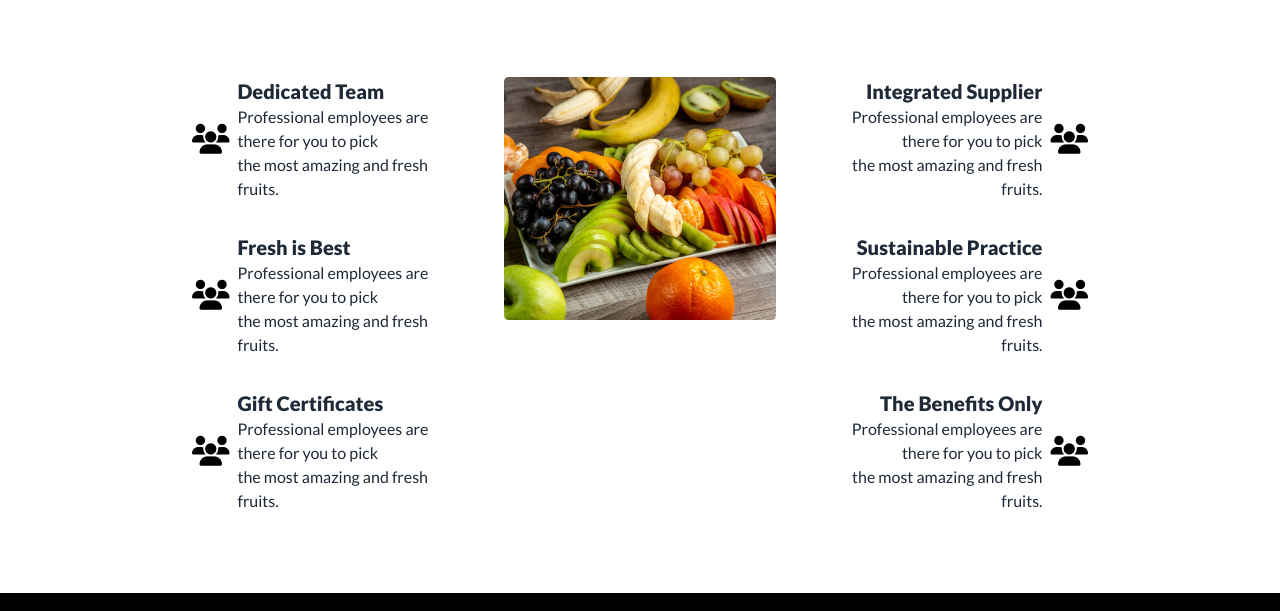
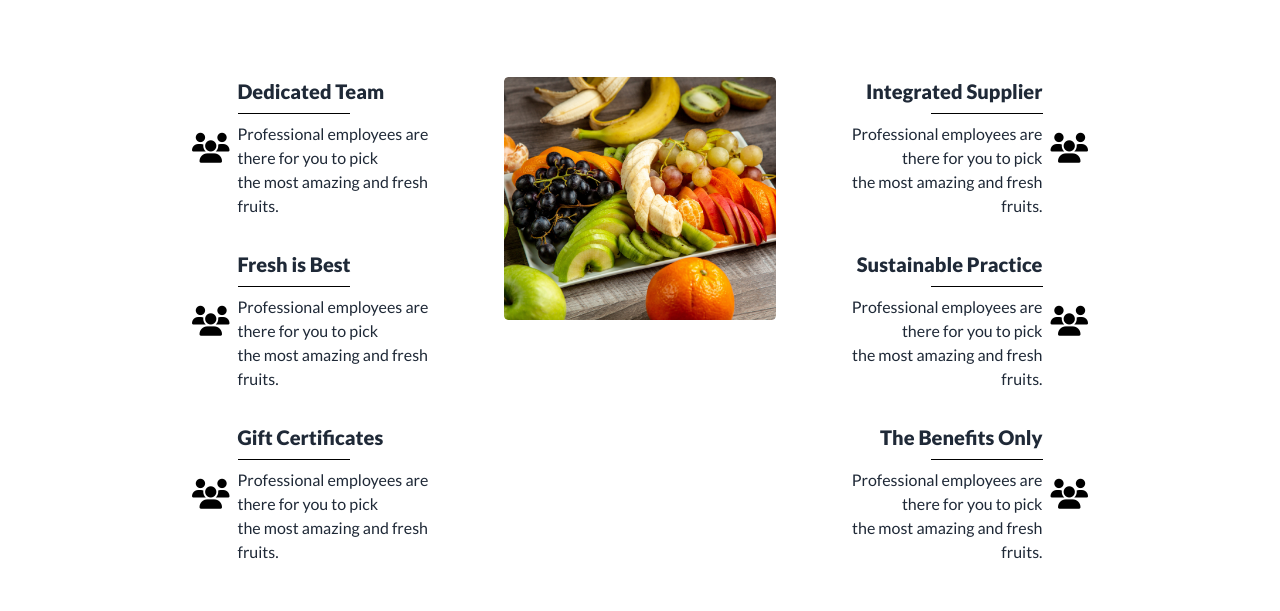
Before and after one commit to Armansasn/fruit-burst-assignment-2, a plain HTML site: page index.html in a window 1280 px wide. Shown: the part 2519-3130 px from the top of the page. Drawn offline with nearby package versions, Linux system fonts and the light colour scheme.

Commit message:
add this one

```diff
--- a/index.html
+++ b/index.html
@@ -26,7 +26,7 @@
 </head>
 <body style="font-family: 'Lato', sans-serif;">
     <header class="lg:mx-48">
-      <div class="bg-[#F85559] flex flex-row-reverse lg:flex-row justify-between items-center rounded-full px-5">
+      <div class="bg-[#F85559] flex flex-row-reverse lg:flex-row justify-between items-center rounded-full lg:px-5">
         <div class="">
           <div class="dropdown">
             <label tabindex="0" class="btn btn-ghost lg:hidden btn-circle">
@@ -38,7 +38,7 @@
               <li><a href="" class="text-white text-xl">Shop</a></li>
               <li><a href="" class="text-white text-xl">All Fruits</a></li>
             </ul>
-            <ul tabindex="0" class="menu menu-sm dropdown-content mt-3 z-[5]  shadow bg-base-100 rounded-box">
+            <ul tabindex="0" class="menu menu-sm absolute lg:relative -left-16 w-28 dropdown-content mt-3 bg-red-500 z-[5]  shadow bg-base-100 rounded-box">
               <li><a href="">Home</a></li>
               <li><a href="">About us</a></li>
               <li><a href="">Shop</a></li>
@@ -436,6 +436,7 @@
                 <i class="fa-solid fa-users text-3xl" style="color: #000000;"></i>
                 <div>
                   <h4 class="text-xl font-extrabold">Dedicated Team</h4>
+                  <hr class="w-28 items-end border-black border-3 my-2">
                   <p>Professional employees are there for you to pick <br> the most amazing and fresh fruits.</p>
                 </div>
               </div>
@@ -443,6 +444,7 @@
                 <i class="fa-solid fa-users text-3xl" style="color: #000000;"></i>
                 <div>
                   <h4 class="text-xl font-extrabold">Fresh is Best</h4>
+                  <hr class="w-28 items-end border-black border-3 my-2">
                   <p>Professional employees are there for you to pick <br> the most amazing and fresh fruits.</p>
                 </div>
               </div>
@@ -450,6 +452,7 @@
                 <i class="fa-solid fa-users text-3xl" style="color: #000000;"></i>
                 <div>
                   <h4 class="text-xl font-extrabold">Gift Certificates</h4>
+                  <hr class="w-28 items-end border-black border-3 my-2">
                   <p>Professional employees are there for you to pick <br> the most amazing and fresh fruits.</p>
                 </div>
               </div>
@@ -462,6 +465,9 @@
 
                 <div>
                   <h4 class="text-right text-xl font-extrabold">Integrated Supplier</h4>
+                  <div class="flex justify-end">
+                    <hr class="w-28 items-end border-black border-3 my-2">
+                  </div>
                   <p class="text-right">Professional employees are there for you to pick <br> the most amazing and fresh fruits.</p>
                 </div>
                 <i class="fa-solid fa-users text-3xl" style="color: #000000;"></i>
@@ -470,6 +476,9 @@
 
                 <div>
                   <h4 class="text-right text-xl font-extrabold">Sustainable Practice</h4>
+                  <div class="flex justify-end">
+                    <hr class="w-28 items-end border-black border-3 my-2">
+                  </div>
                   <p class="text-right">Professional employees are there for you to pick <br> the most amazing and fresh fruits.</p>
                 </div>
                 <i class="fa-solid fa-users text-3xl" style="color: #000000;"></i>
@@ -478,6 +487,9 @@
 
                 <div>
                   <h4 class="text-right text-xl font-extrabold">The Benefits Only</h4>
+                  <div class="flex justify-end">
+                    <hr class="w-28 items-end border-black border-3 my-2">
+                  </div>
                   <p class="text-right">Professional employees are there for you to pick <br> the most amazing and fresh fruits.</p>
                 </div>
                 <i class="fa-solid fa-users text-3xl" style="color: #000000;"></i>
```
